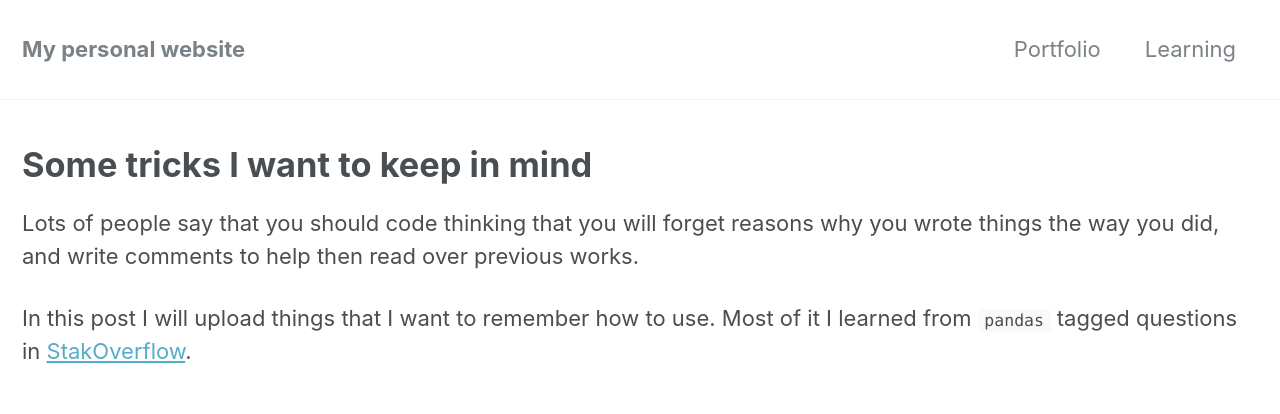
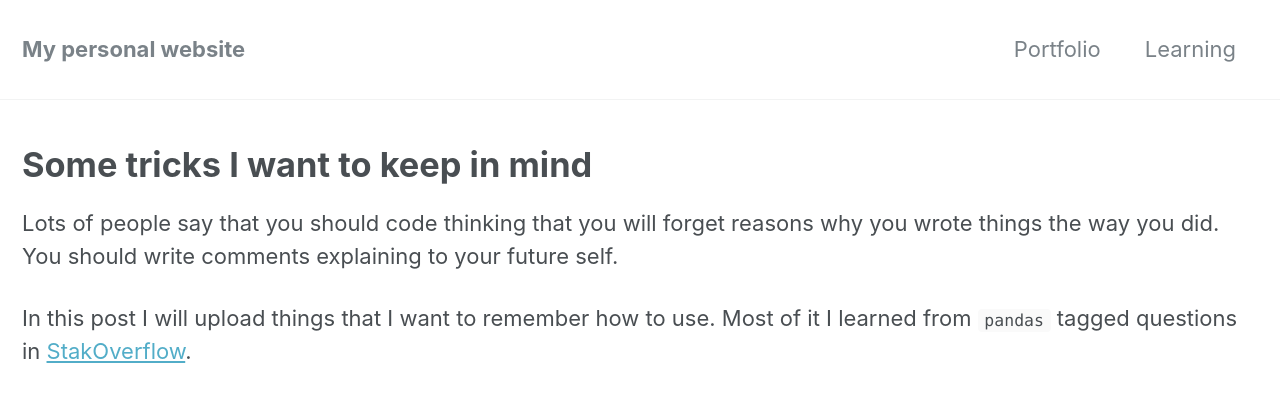
Before and after one commit to nahusznaj/nahusznaj.github.io, a Jekyll site: the page built from _posts/learning/2018-06-14-learning.md, in a window 1280 px wide and 900 px high. Shown: the top 414 px of the window. Built offline with Jekyll 4.4.1, drawn with Linux system fonts in a browser that asks for light colours; nearby versions of some CDN libraries.

Commit message:
added learning page

```diff
--- a/_posts/learning/2018-06-14-learning.md
+++ b/_posts/learning/2018-06-14-learning.md
@@ -9,7 +9,7 @@ share: true
 read_time: true
 ---
 
-Lots of people say that you should code thinking that you will forget reasons why you wrote things the way you did, and write comments to help then read over previous works.
+Lots of people say that you should code thinking that you will forget reasons why you wrote things the way you did. You should write comments explaining to your future self.
 
 In this post I will upload things that I want to remember how to use. Most of it I learned from `pandas` tagged questions in
 [StakOverflow](https://stackoverflow.com/questions/tagged/pandas).
```
